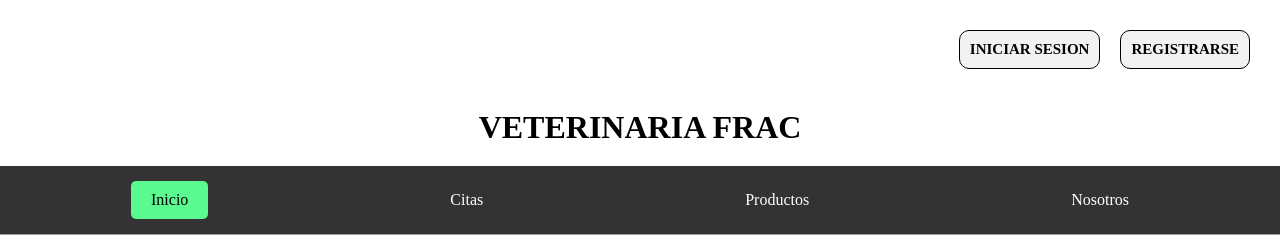
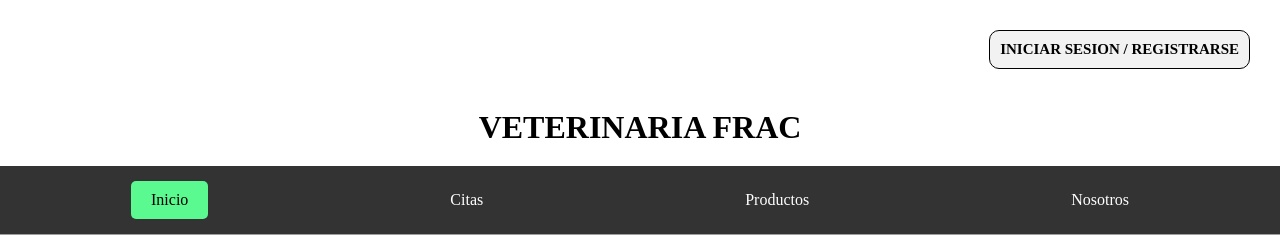
Before and after one commit to JulioKrack/Veterinaria_frac, a PHP site: page /html/index.html in a window 1280 px wide. Shown: the top 235 px of the page. Run offline with PHP 8.4, Linux system fonts and the light colour scheme; grey boxes are pictures that could not be loaded.

Commit message:
se unio el boton login

```diff
--- a/css/home.css
+++ b/css/home.css
@@ -74,7 +74,7 @@ html {
     margin: 10px;
 }
 
-.btn-login, .btn-registro{
+.btn-login-registro{
     background-color: #F2F2F2;
     border-radius: 10px;
     padding: 10px;
@@ -87,7 +87,7 @@ html {
     font-size: 15px;
 }
 
-.btn-login:hover, .btn-registro:hover{
+.btn-login-registro:hover{
     background-color: #5AFA90;
     color: white;
     transition: 0.5s;
--- a/html/index.html
+++ b/html/index.html
@@ -9,8 +9,7 @@
 <body>
     <header>
         <div class="ingreso">
-            <a class="btn-login" href="#">Iniciar sesion</a>
-            <a class="btn-registro" href="#">Registrarse</a>
+            <a class="btn-login-registro" href="#">Iniciar sesion / Registrarse</a>
         </div>
         <h1 class="titulo">veterinaria frac</h1>
         <div class="contenedor">
```
